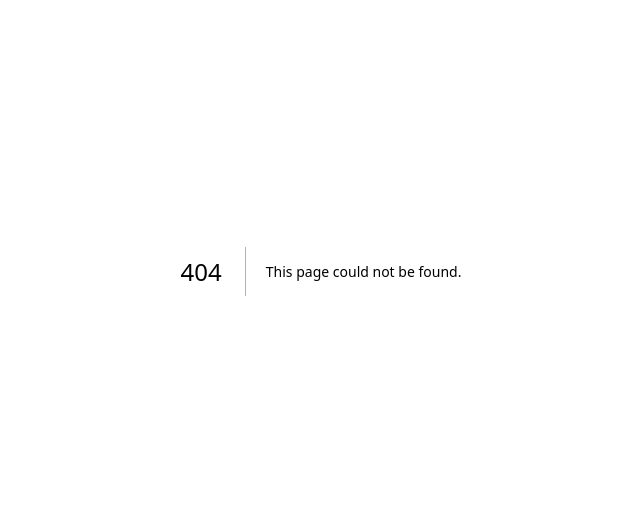
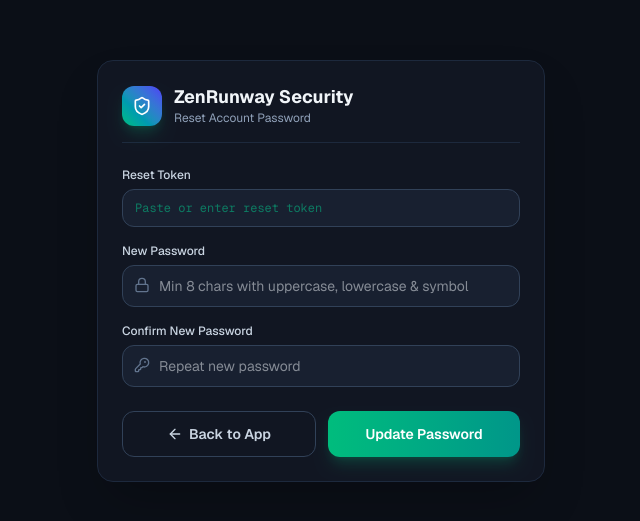
Before and after one commit to raufashfaq5-sketch/zenrunway-v2, a Next.js app: page /reset-password in a window 1280 px wide. Before the commit this address had no page. Shown: the part 129-650 px from the top of the page, without its empty margins (319-959 px from the left). Built offline with nearby package versions, Linux system fonts and the light colour scheme.

Commit message:
feat: add reset password page and fix routing

```diff
--- /dev/null
+++ b/app/reset-password/page.tsx
@@ -0,0 +1,160 @@
+"use client";
+
+import React, { useState, useEffect, Suspense } from "react";
+import { useSearchParams, useRouter } from "next/navigation";
+import { ShieldCheck, Lock, KeyRound, CheckCircle2, AlertCircle, RefreshCw, ArrowLeft } from "lucide-react";
+import Link from "next/link";
+
+function ResetPasswordForm() {
+  const searchParams = useSearchParams();
+  const router = useRouter();
+
+  const [token, setToken] = useState<string>("");
+  const [newPassword, setNewPassword] = useState<string>("");
+  const [confirmPassword, setConfirmPassword] = useState<string>("");
+  const [loading, setLoading] = useState<boolean>(false);
+  const [errorMsg, setErrorMsg] = useState<string | null>(null);
+  const [successMsg, setSuccessMsg] = useState<string | null>(null);
+
+  useEffect(() => {
+    const tokenParam = searchParams.get("resetToken") || searchParams.get("token");
+    if (tokenParam) {
+      setToken(tokenParam);
+    }
+  }, [searchParams]);
+
+  const handleSubmit = async (e: React.FormEvent) => {
+    e.preventDefault();
+    setErrorMsg(null);
+    setSuccessMsg(null);
+
+    if (newPassword !== confirmPassword) {
+      setErrorMsg("Passwords do not match.");
+      return;
+    }
+
+    setLoading(true);
+
+    try {
+      const res = await fetch("/api/auth/reset-password", {
+        method: "POST",
+        headers: { "Content-Type": "application/json" },
+        body: JSON.stringify({ token, newPassword }),
+      });
+
+      const data = await res.json();
+
+      if (!res.ok) {
+        throw new Error(data.error || "Password reset failed.");
+      }
+
+      setSuccessMsg("Password reset successfully! Redirecting to login...");
+      setTimeout(() => {
+        router.push("/?login=true");
+      }, 2000);
+    } catch (err: unknown) {
+      setErrorMsg(err instanceof Error ? err.message : "Password reset failed.");
+    } finally {
+      setLoading(false);
+    }
+  };
+
+  return (
+    <div className="min-h-screen bg-[#0B0F17] text-slate-100 flex items-center justify-center p-4">
+      <div className="w-full max-w-md bg-[#111622] border border-slate-800 rounded-2xl p-6 shadow-2xl space-y-6">
+        <div className="flex items-center gap-3 pb-4 border-b border-slate-800">
+          <div className="w-10 h-10 rounded-xl bg-gradient-to-tr from-emerald-500 to-indigo-600 flex items-center justify-center shadow-lg shadow-emerald-500/20">
+            <ShieldCheck className="w-5 h-5 text-white" />
+          </div>
+          <div>
+            <h1 className="font-bold text-lg leading-snug">ZenRunway Security</h1>
+            <p className="text-xs text-slate-400">Reset Account Password</p>
+          </div>
+        </div>
+
+        {errorMsg && (
+          <div className="p-3 rounded-xl bg-rose-500/10 border border-rose-500/20 text-rose-500 text-xs flex items-center gap-2">
+            <AlertCircle className="w-4 h-4 shrink-0" />
+            <span>{errorMsg}</span>
+          </div>
+        )}
+
+        {successMsg && (
+          <div className="p-3 rounded-xl bg-emerald-500/10 border border-emerald-500/20 text-emerald-400 text-xs flex items-center gap-2">
+            <CheckCircle2 className="w-4 h-4 shrink-0" />
+            <span>{successMsg}</span>
+          </div>
+        )}
+
+        <form onSubmit={handleSubmit} className="space-y-4">
+          <div>
+            <label className="block text-xs font-medium mb-1.5 text-slate-300">Reset Token</label>
+            <input
+              type="text"
+              required
+              value={token}
+              onChange={(e) => setToken(e.target.value)}
+              placeholder="Paste or enter reset token"
+              className="w-full px-3 py-2.5 rounded-xl text-xs font-mono bg-[#182030] border border-slate-700 text-emerald-400 outline-none focus:border-emerald-500 transition-all"
+            />
+          </div>
+
+          <div>
+            <label className="block text-xs font-medium mb-1.5 text-slate-300">New Password</label>
+            <div className="relative">
+              <Lock className="w-4 h-4 absolute left-3 top-3 text-slate-500" />
+              <input
+                type="password"
+                required
+                value={newPassword}
+                onChange={(e) => setNewPassword(e.target.value)}
+                placeholder="Min 8 chars with uppercase, lowercase & symbol"
+                className="w-full pl-9 pr-3 py-2.5 rounded-xl text-sm bg-[#182030] border border-slate-700 text-slate-100 outline-none focus:border-emerald-500 transition-all"
+              />
+            </div>
+          </div>
+
+          <div>
+            <label className="block text-xs font-medium mb-1.5 text-slate-300">Confirm New Password</label>
+            <div className="relative">
+              <KeyRound className="w-4 h-4 absolute left-3 top-3 text-slate-500" />
+              <input
+                type="password"
+                required
+                value={confirmPassword}
+                onChange={(e) => setConfirmPassword(e.target.value)}
+                placeholder="Repeat new password"
+                className="w-full pl-9 pr-3 py-2.5 rounded-xl text-sm bg-[#182030] border border-slate-700 text-slate-100 outline-none focus:border-emerald-500 transition-all"
+              />
+            </div>
+          </div>
+
+          <div className="pt-2 flex gap-3">
+            <Link
+              href="/"
+              className="flex-1 py-3 px-4 rounded-xl border border-slate-700 hover:bg-slate-800 text-slate-300 font-semibold text-sm transition-all text-center flex items-center justify-center gap-1.5"
+            >
+              <ArrowLeft className="w-4 h-4" />
+              <span>Back to App</span>
+            </Link>
+            <button
+              type="submit"
+              disabled={loading}
+              className="flex-1 py-3 px-4 rounded-xl bg-gradient-to-r from-emerald-500 to-teal-600 hover:from-emerald-400 hover:to-teal-500 text-white font-semibold text-sm shadow-lg shadow-emerald-500/20 flex items-center justify-center gap-2 transition-all disabled:opacity-50 cursor-pointer"
+            >
+              {loading ? <RefreshCw className="w-4 h-4 animate-spin" /> : "Update Password"}
+            </button>
+          </div>
+        </form>
+      </div>
+    </div>
+  );
+}
+
+export default function ResetPasswordPage() {
+  return (
+    <Suspense fallback={<div className="min-h-screen bg-[#0B0F17] flex items-center justify-center text-slate-400 text-sm">Loading...</div>}>
+      <ResetPasswordForm />
+    </Suspense>
+  );
+}
```
